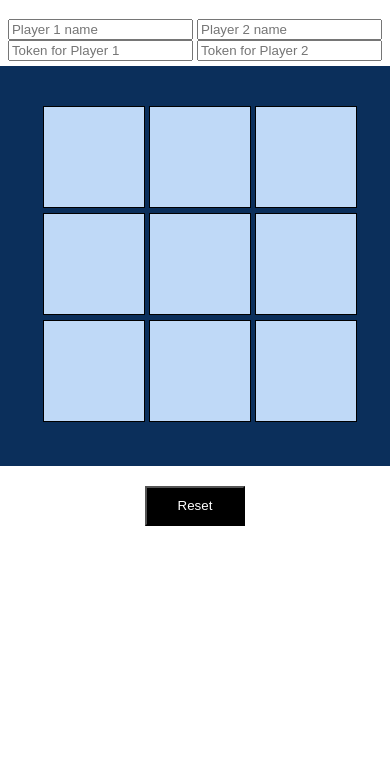
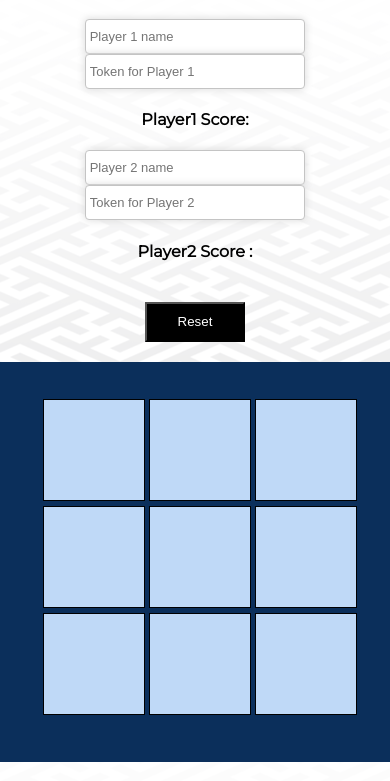
Before and after one commit to natyv/ticTacToe, a plain HTML site: page index.html in a window 390 px wide. Shown: the part 63-844 px from the top of the page. Drawn offline with Linux system fonts and the light colour scheme.

Commit message:
responsive version

```diff
--- a/app.js
+++ b/app.js
@@ -115,10 +115,12 @@ var getWinner = function(){
     play1 = document.getElementById("player1").value;
     if (play1 === ""){play1 = "Player 1";}
     document.querySelector("#winner").innerHTML = play1 + " wins!";
+    document.querySelector("#score1").innerHTML = player1Wins;
   } else if (oWins === true){
     play2 = document.getElementById("player2").value;
     if (play2 === ""){play2 = "Player 2";}
     document.querySelector("#winner").innerHTML = play2 + " wins!";
+    document.querySelector("#score2").innerHTML = player2Wins;
   } else if (tie === true){
     document.querySelector("#winner").innerHTML = "Tie!";
   }
--- a/index.html
+++ b/index.html
@@ -5,15 +5,30 @@
   <title>Tic Tac Toe</title>
   <link rel="stylesheet" href="style.css">
   <link href='https://fonts.googleapis.com/css?family=Montserrat' rel='stylesheet' type='text/css'>
+  <meta name="viewport" content="width=device-width, initial-scale=1.0">
+
 </head>
 <body>
   <h1>TIC TAC TOE</h1>
 
+  <div id ="p1">
     <input type="text" id ="player1" placeholder="Player 1 name">
+    <input type="text" id ="token1" placeholder="Token for Player 1">
+    <h4>Player1 Score: </h4>
+    <span id="score1"></span>
+
     <input type="text" id ="player2" placeholder="Player 2 name">
-  <input type="text" id ="token1" placeholder="Token for Player 1">
     <input type="text" id ="token2" placeholder="Token for Player 2">
+    <h4>Player2 Score : </h4>
+    <span id="score2"></span>
 
+    <div id = "winner"></div>
+
+    <button id="resetBtn">Reset</button>
+
+  </div>
+
+  <div class = "game-bg">
     <div class = "game">
       <div class = "row row1">
         <div class = "boxes" id ="r00" ></div>
@@ -31,9 +46,12 @@
       <div class = "boxes" id ="r22"></div>
       </div>
     </div>
+  </div>
 
-  <div id = "winner"></div>
-  <button id="resetBtn">Reset</button>
+
+
+
+
 
 <script src ="app.js"></script>
 </body>
--- a/style.css
+++ b/style.css
@@ -2,13 +2,25 @@ body{
   margin: auto;
   text-align: center;
   font-family: 'Montserrat', sans-serif;
+  background-image: url("bgs1.png");
+  bac
 }
 
-.game {
+.game-bg {
   height : 400px;
   width: 400px;
   margin: auto;
   background-color: #0b2f5b;
+  display: inline-block;
+  vertical-align: top;
+}
+
+.game{
+  width: 80%;
+  height: 80%;
+  margin: auto;
+  text-align: center;
+  /*position: relative;*/
 }
 
 .boxes {
@@ -21,8 +33,12 @@ body{
   vertical-align: top;
   line-height: 100px;
   font-size: 30px;
+
 }
 
+.boxes:hover {
+  background-color: lightgreen;
+}
 
 .row {
   display: block;
@@ -45,3 +61,42 @@ button {
   background-color: black;
   color: white;
 }
+
+button:hover {
+  background-color: lightgreen;
+}
+
+input {
+  border: 1px solid #c4c4c4;
+  margin: auto;
+  height: 25px;
+  font-size: 13px;
+  padding: 4px 4px 4px 4px;
+  border-radius: 4px;
+  box-shadow: 0px 0px 8px #d9d9d9;
+  width: 90%;
+}
+
+input:focus {
+  outline: none;
+  border: 1px solid #7bc1f7;
+  box-shadow: 0px 0px 8px #7bc1f7;
+}
+
+#p1 {
+  display: inline-block;
+  width: 25%;
+  vertical-align: top;
+}
+
+h4{
+  display: inline-block;
+}
+
+@media screen and (max-width: 550px){
+  #p1 {
+    display: block;
+    width: 60%;
+    margin: auto;
+  }
+}
```
Also changed, not shown: bgs1.png (added). Lines whose indentation alone changed are shown as unchanged.
